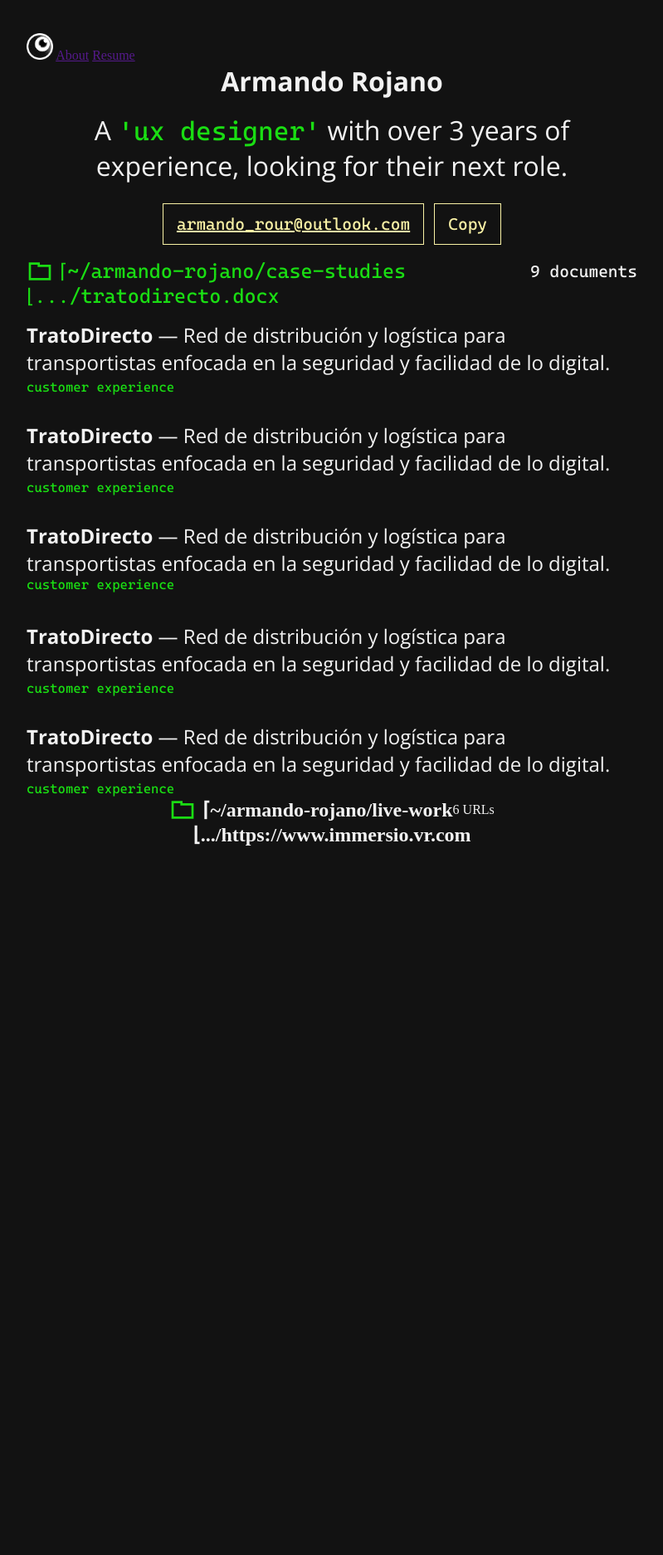
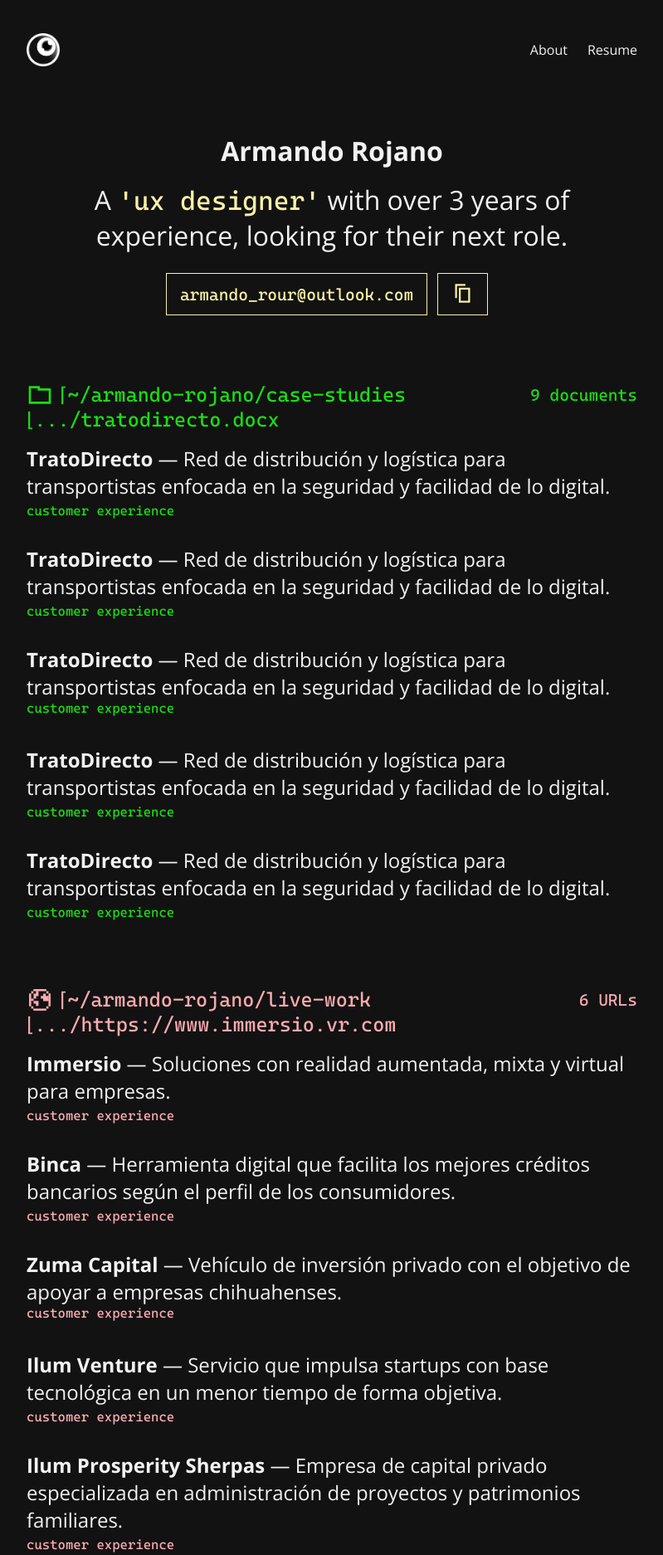
Before and after one commit to r0ur/deprecated-portfolio, a website: page index.html in a window 1280 px wide. Shown: the top 1874 px of the page at 83% size, without its empty margins (240-1039 px from the left). Before the commit the page ends 1060 px from the top, so only its background shows below. Drawn offline with Linux system fonts and the light colour scheme.

Commit message:
Make some extra progress

```diff
--- a/index.html
+++ b/index.html
@@ -14,32 +14,30 @@
     <meta name="theme-color" content="#121212" />
     <base href="" target="_blank" />
     <title>Armando Rojano | Designer</title>
-    <link
-      rel="icon"
-      type="image/x-icon"
-      href="/assets/images/Favicon.ico"
-      alt="Armando Rojano's Logo"
-    />
+    <link rel="icon" type="image/x-icon" href="/assets/images/Favicon.ico" />
     <link rel="stylesheet" href="css/style.css" />
     <noscript>
       Your browser does not support JavaScript, which may limit some
       functionality of this site.
     </noscript>
   </head>
-  <!-- Hero -->
+  <!-- Navigation -->
   <body class="main">
     <header>
-      <nav>
+      <nav class="navbar">
         <img
           src="/assets/images/Favicon.ico"
-          alt=""
-          width="32px"
-          height="32px"
+          alt="Armando Rojano's Logo"
+          width="40px"
+          height="40px"
         />
-        <a href="">About</a>
-        <a href="">Resume</a>
+        <div class="menu">
+          <a href="">About</a>
+          <a href="">Resume</a>
+        </div>
       </nav>
     </header>
+    <!-- Hero -->
     <main>
       <section class="hero">
         <div>
@@ -50,38 +48,41 @@
           </h2>
         </div>
         <div class="buttons-container">
-          <a href="mailto:armando_rour@outlook.com" class="button">
-            armando_rour@outlook.com</a
-          >
-          <button
-            aria-label="Copy email to clipboard"
-            onclick="copyToClipboard('armando_rour@outlook.com')"
-          >
-            Copy
+          <button href="mailto:armando_rour@outlook.com" class="text-button">
+            armando_rour@outlook.com
           </button>
+          <button class="icon-button" aria-label="Copy email to clipboard">
+            <img
+              src="/assets/icons/copy32x32.svg"
+              alt="Copy Icon"
+              width="27px"
+              height="27x"
+            />
+          </button>
+          <i src="/assets/icons/copy32x32.svg"></i>
         </div>
       </section>
       <!-- Case Studies -->
       <section class="case-studies">
         <div>
-          <div class="header-cases">
-            <div class="title-cases">
+          <div class="header">
+            <div class="title-container">
               <img
                 src="/assets/icons/folder32x32.svg"
                 alt="Folder Icon"
                 width="32px"
                 height="32px"
               />
-              <h2>⌈~/armando-rojano/case-studies</h2>
+              <h2 class="title">⌈~/armando-rojano/case-studies</h2>
             </div>
             <p class="counter">9 documents</p>
           </div>
-          <h2>⌊.../tratodirecto.docx</h2>
+          <h2 class="title">⌊.../tratodirecto.docx</h2>
         </div>
         <div>
           <div class="list-card">
             <div>
-              <p class="cases-descriptions">
+              <p class="card-description">
                 <strong>TratoDirecto</strong> — Red de distribución y logística
                 para transportistas enfocada en la seguridad y facilidad de lo
                 digital.
@@ -89,14 +90,14 @@
               <p class="label">customer experience</p>
             </div>
             <div>
-              <p class="cases-descriptions">
+              <p class="card-description">
                 <strong>TratoDirecto</strong> — Red de distribución y logística
                 para transportistas enfocada en la seguridad y facilidad de lo
                 digital.
               </p>
               <p class="label">customer experience</p>
             </div>
-            <div class="cases-descriptions">
+            <div class="card-description">
               <p>
                 <strong>TratoDirecto</strong> — Red de distribución y logística
                 para transportistas enfocada en la seguridad y facilidad de lo
@@ -105,7 +106,7 @@
               <p class="label">customer experience</p>
             </div>
             <div>
-              <p class="cases-descriptions">
+              <p class="card-description">
                 <strong>TratoDirecto</strong> — Red de distribución y logística
                 para transportistas enfocada en la seguridad y facilidad de lo
                 digital.
@@ -113,7 +114,7 @@
               <p class="label">customer experience</p>
             </div>
             <div>
-              <p class="cases-descriptions">
+              <p class="card-description">
                 <strong>TratoDirecto</strong> — Red de distribución y logística
                 para transportistas enfocada en la seguridad y facilidad de lo
                 digital.
@@ -126,19 +127,67 @@
       <!-- Live Work -->
       <section class="live-work">
         <div>
-          <div class="header-cases">
-            <div class="title-cases">
+          <div class="header">
+            <div class="title-container">
               <img
-                src="/assets/icons/folder32x32.svg"
+                src="/assets/icons/bullseye32x32.svg"
                 alt="Folder Icon"
                 width="32px"
                 height="32px"
               />
-              <h2>⌈~/armando-rojano/live-work</h2>
+              <h2 class="title">⌈~/armando-rojano/live-work</h2>
             </div>
             <p class="counter">6 URLs</p>
           </div>
-          <h2>⌊.../https://www.immersio.vr.com</h2>
+          <h2 class="title">⌊.../https://www.immersio.vr.com</h2>
+        </div>
+        <div>
+          <div class="list-card">
+            <div>
+              <p class="card-description">
+                <strong>Immersio</strong> — Soluciones con realidad aumentada,
+                mixta y virtual para empresas.
+              </p>
+              <p class="label">customer experience</p>
+            </div>
+            <div>
+              <p class="card-description">
+                <strong>Binca</strong> — Herramienta digital que facilita los
+                mejores créditos bancarios según el perfil de los consumidores.
+              </p>
+              <p class="label">customer experience</p>
+            </div>
+            <div class="card-description">
+              <p>
+                <strong>Zuma Capital</strong> — Vehículo de inversión privado
+                con el objetivo de apoyar a empresas chihuahenses.
+              </p>
+              <p class="label">customer experience</p>
+            </div>
+            <div>
+              <p class="card-description">
+                <strong>Ilum Venture</strong> — Servicio que impulsa startups
+                con base tecnológica en un menor tiempo de forma objetiva.
+              </p>
+              <p class="label">customer experience</p>
+            </div>
+            <div>
+              <p class="card-description">
+                <strong>Ilum Prosperity Sherpas</strong> — Empresa de capital
+                privado especializada en administración de proyectos y
+                patrimonios familiares.
+              </p>
+              <p class="label">customer experience</p>
+            </div>
+            <div>
+              <p class="card-description">
+                <strong>OX Logistics</strong> — Red de distribución y logística
+                para transportistas enfocada en la seguridad y facilidad de lo
+                digital.
+              </p>
+              <p class="label">customer experience</p>
+            </div>
+          </div>
         </div>
       </section>
     </main>
--- a/sass/_case-studies.scss
+++ b/sass/_case-studies.scss
@@ -2,38 +2,15 @@
 
 .case-studies {
   align-items: center;
+  margin-bottom: 80px;
 }
 
-.case-studies h2 {
-  font-family: $mono-font;
-  font-size: $fs-2;
-  font-weight: $fw-r;
+.case-studies .title {
   color: $secondary;
 }
 
-.cases-descriptions {
-  font-family: $sans-font;
-  font-size: $fs-2;
-  font-weight: $fw-r;
-  margin-bottom: 4px;
-}
-
 .case-studies .counter {
-  font-family: $mono-font;
-  font-size: $fs-3;
-  font-weight: $fw-r;
-}
-
-.header-cases {
-  align-items: center;
-  display: flex;
-  justify-content: space-between;
-}
-
-.title-cases {
-  align-items: center;
-  display: flex;
-  gap: 8px;
+  color: $secondary;
 }
 
 .case-studies .label {
--- a/sass/_hero.scss
+++ b/sass/_hero.scss
@@ -6,7 +6,7 @@
   flex-direction: column;
   justify-content: center;
   text-align: center;
-  margin-bottom: 16px;
+  margin-bottom: 80px;
 }
 
 .hero h1 {
@@ -24,8 +24,28 @@
 }
 
 .hero span {
-  color: $secondary;
+  color: $primary;
   font-family: $mono-font;
+}
+
+.text-button {
+  background-color: transparent;
+  border: $primary 1px solid;
+  color: $primary;
+  cursor: pointer;
+  font-family: $mono-font;
+  font-size: $fs-3;
+  font-weight: $fw-r;
+  height: 51px;
+  padding: 0px 16px;
+}
+
+.icon-button {
+  background-color: transparent;
+  border: $primary 1px solid;
+  cursor: pointer;
+  height: 51px;
+  padding: 0px 16px;
 }
 
 .buttons-container {
--- a/sass/_live-work.scss
+++ b/sass/_live-work.scss
@@ -2,8 +2,16 @@
 
 .live-work {
   align-items: center;
-  display: flex;
-  flex-direction: column;
-  justify-content: center;
-  text-align: center;
 }
+
+.live-work .title {
+  color: $tertiary;
+}
+
+.live-work .counter {
+  color: $tertiary;
+}
+
+.live-work .label {
+  color: $tertiary;
+}
--- /dev/null
+++ b/sass/_navbar.scss
@@ -0,0 +1,23 @@
+// Navbar
+
+.navbar {
+  background-color: $black;
+  display: flex;
+  justify-content: space-between;
+  align-items: center;
+  margin-bottom: 80px;
+}
+
+a {
+  color: $white;
+  text-decoration: none;
+  font-size: $fs-4;
+  font-weight: $fw-r;
+  font-family: $sans-font;
+}
+
+.menu {
+  display: flex;
+  gap: 24px;
+  align-items: center;
+}
--- a/sass/main.scss
+++ b/sass/main.scss
@@ -1,4 +1,5 @@
 @import "variables";
+@import "navbar";
 @import "hero";
 @import "live-work";
 @import "case-studies";
@@ -18,22 +19,34 @@
   color: $white;
 }
 
-.button,
-button {
-  background-color: transparent;
-  border: $primary 1px solid;
-  color: $primary;
-  cursor: pointer;
-  font-family: $mono-font;
-  font-size: $fs-3;
-  font-weight: $fw-r;
-  padding: 12px 16px;
-}
-
 .main {
   margin: 0 auto;
   max-width: 736px;
   padding: 40px 0;
+}
+
+.header {
+  align-items: center;
+  display: flex;
+  justify-content: space-between;
+}
+
+.title {
+  font-family: $mono-font;
+  font-size: $fs-2;
+  font-weight: $fw-r;
+}
+
+.title-container {
+  align-items: center;
+  display: flex;
+  gap: 8px;
+}
+
+.counter {
+  font-family: $mono-font;
+  font-size: $fs-3;
+  font-weight: $fw-r;
 }
 
 .list-card {
@@ -43,6 +56,13 @@
   margin-top: 16px;
 }
 
+.card-description {
+  font-family: $sans-font;
+  font-size: $fs-2;
+  font-weight: $fw-r;
+  margin-bottom: 4px;
+}
+
 .label {
   font-family: $mono-font;
   font-size: $fs-4;
```
Also changed, not shown: assets/icons/copy32x32.svg (added), assets/icons/loader.svg (added), assets/icons/loader_big.svg (added), css/style.css, 1 other file.
